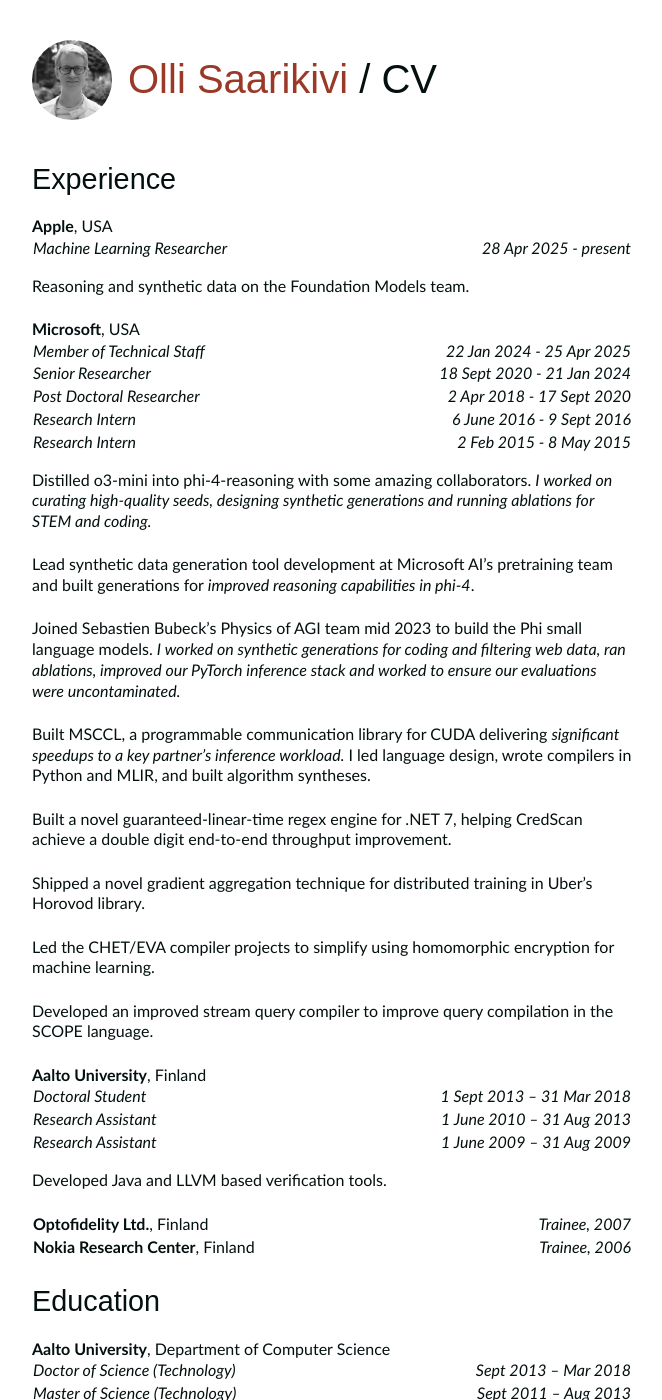
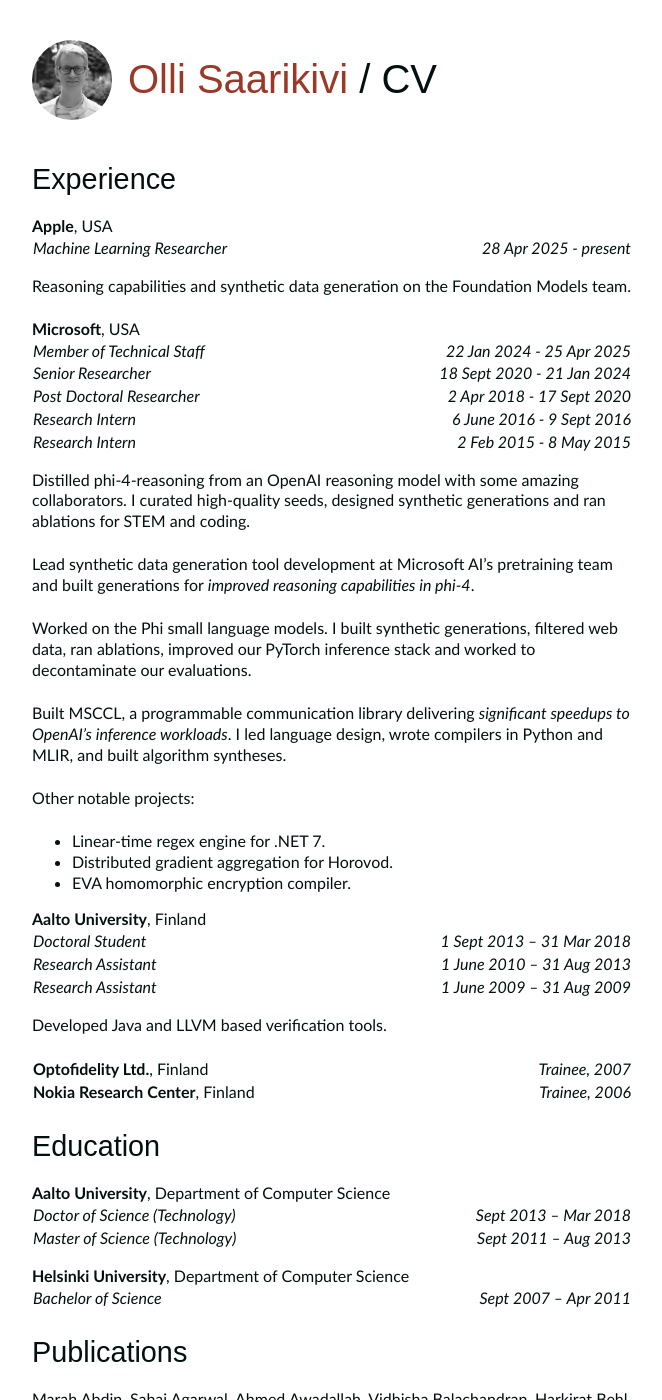
Before and after one commit to OlliSaarikivi/homepage, a Jekyll site: the page built from cv.md, in a window 1280 px wide and 1400 px high. Shown: the whole window, without its empty margins (308-970 px from the left). Built offline with Jekyll 4.4.1, drawn with Linux system fonts in a browser that asks for light colours.

Commit message:
Update cv.md

```diff
--- a/cv.md
+++ b/cv.md
@@ -15,7 +15,7 @@
 |*Machine Learning Researcher*|*28 Apr 2025 - present*|
 {: class="nohead"}
 
-Reasoning and synthetic data on the Foundation Models team.
+Reasoning capabilities and synthetic data generation on the Foundation Models team.
 
 **Microsoft**, USA
 {: class="noskip"}
@@ -29,21 +29,18 @@
 |*Research Intern*|*2 Feb 2015 - 8 May 2015*|
 {: class="nohead"}
 
-Distilled o3-mini into phi-4-reasoning with some amazing collaborators. *I worked on curating high-quality seeds, designing synthetic generations and running ablations for STEM and coding.*
+Distilled phi-4-reasoning from an OpenAI reasoning model with some amazing collaborators. I curated high-quality seeds, designed synthetic generations and ran ablations for STEM and coding.
 
 Lead synthetic data generation tool development at Microsoft AI’s pretraining team and built generations for *improved reasoning capabilities in phi-4*.
 
-Joined Sebastien Bubeck’s Physics of AGI team mid 2023 to build the Phi small language models. *I worked on synthetic generations for coding and filtering web data, ran ablations, improved our PyTorch inference stack and worked to ensure our evaluations were uncontaminated.*
+Worked on the Phi small language models. I built synthetic generations, filtered web data, ran ablations, improved our PyTorch inference stack and worked to decontaminate our evaluations.
 
-Built MSCCL, a programmable communication library for CUDA delivering *significant speedups to a key partner’s inference workload.* I led language design, wrote compilers in Python and MLIR, and built algorithm syntheses.
+Built MSCCL, a programmable communication library delivering *significant speedups to OpenAI’s inference workloads*. I led language design, wrote compilers in Python and MLIR, and built algorithm syntheses.
 
-Built a novel guaranteed-linear-time regex engine for .NET 7, helping CredScan achieve a double digit end-to-end throughput improvement.
-
-Shipped a novel gradient aggregation technique for distributed training in Uber’s Horovod library.
-
-Led the CHET/EVA compiler projects to simplify using homomorphic encryption for machine learning.
-
-Developed an improved stream query compiler to improve query compilation in the SCOPE language.
+Other notable projects:
+-	Linear-time regex engine for .NET 7.
+-	Distributed gradient aggregation for Horovod.
+-	EVA homomorphic encryption compiler.
 
 **Aalto University**, Finland
 {: class="noskip"}
```
